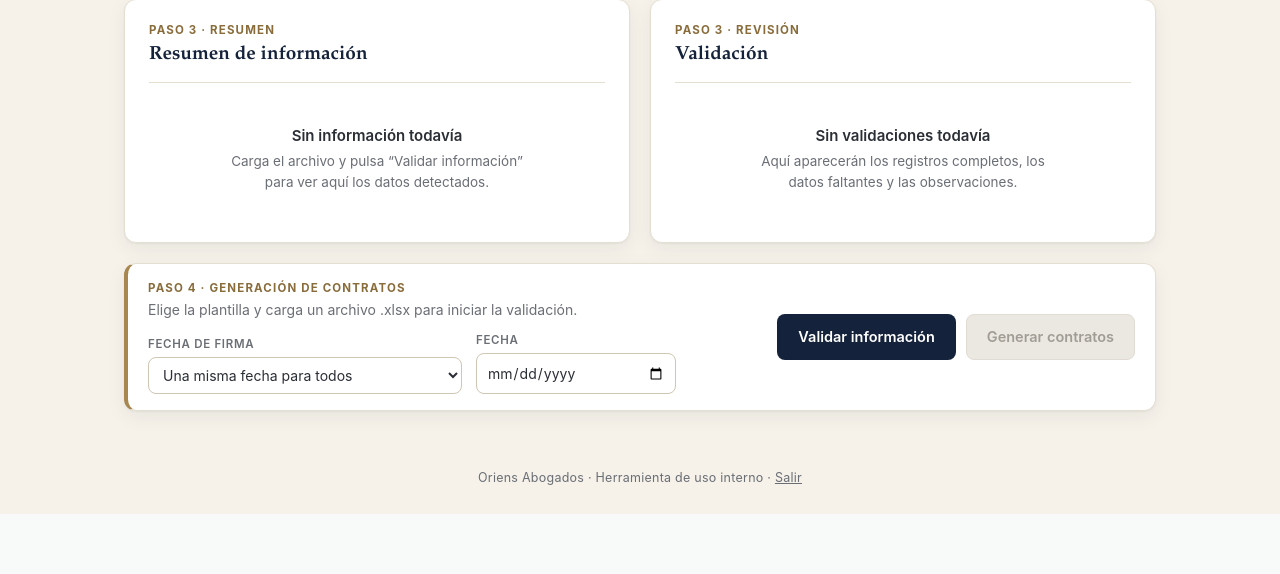
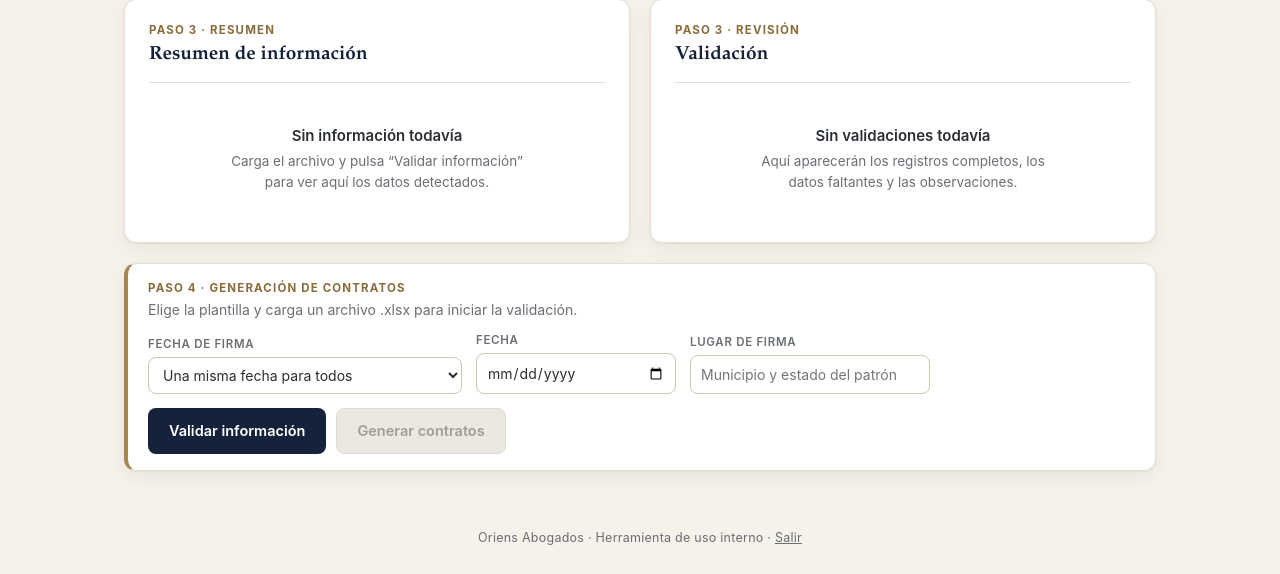
Before and after one commit to oriens-lang/Contratos-laborales-automatizados, a Flask app: page / in a window 1280 px wide. Shown: the part 997-1571 px from the top of the page. Before the commit the page ends 1511 px from the top, so only its background shows below. Run offline with Flask 3, Linux system fonts and the light colour scheme; the visitor is signed in with stand-in values (Sample User, id 1); data that the repository does not hold is empty.

Commit message:
Pantalla: campo de lugar de firma en el paso 4

```diff
--- a/templates/index.html
+++ b/templates/index.html
@@ -4,7 +4,7 @@
   <meta charset="utf-8">
   <meta name="viewport" content="width=device-width, initial-scale=1">
   <title>ORIENS | Generador Inteligente de Contratos</title>
-  <link rel="stylesheet" href="{{ url_for('static', filename='css/estilos.css', v='12') }}">
+  <link rel="stylesheet" href="{{ url_for('static', filename='css/estilos.css', v='13') }}">
 </head>
 <body data-limite-mb="{{ limite_mb }}" data-es-local="{{ '1' if es_local else '0' }}">
 
@@ -216,6 +216,10 @@
             <span class="campo__etiqueta">Fecha</span>
             <input type="date" id="fecha-firma">
           </label>
+          <label class="campo">
+            <span class="campo__etiqueta">Lugar de firma</span>
+            <input type="text" id="lugar-firma" placeholder="Municipio y estado del patrón">
+          </label>
         </div>
       </div>
       <div class="barra-acciones__botones">
@@ -246,6 +250,6 @@
     · <a href="{{ url_for('salir') }}">Salir</a>
   </footer>
 
-  <script src="{{ url_for('static', filename='js/app.js', v='12') }}"></script>
+  <script src="{{ url_for('static', filename='js/app.js', v='13') }}"></script>
 </body>
 </html>
```
